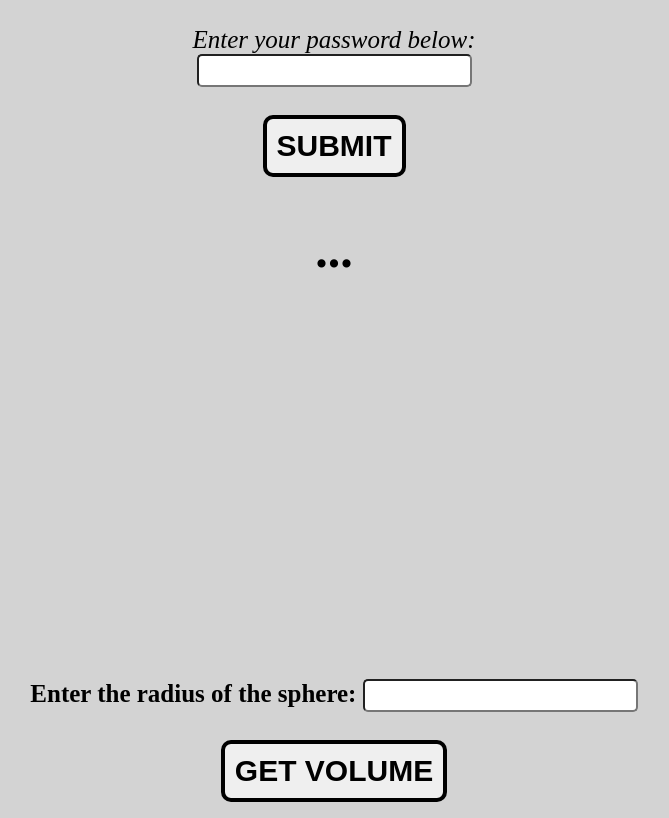
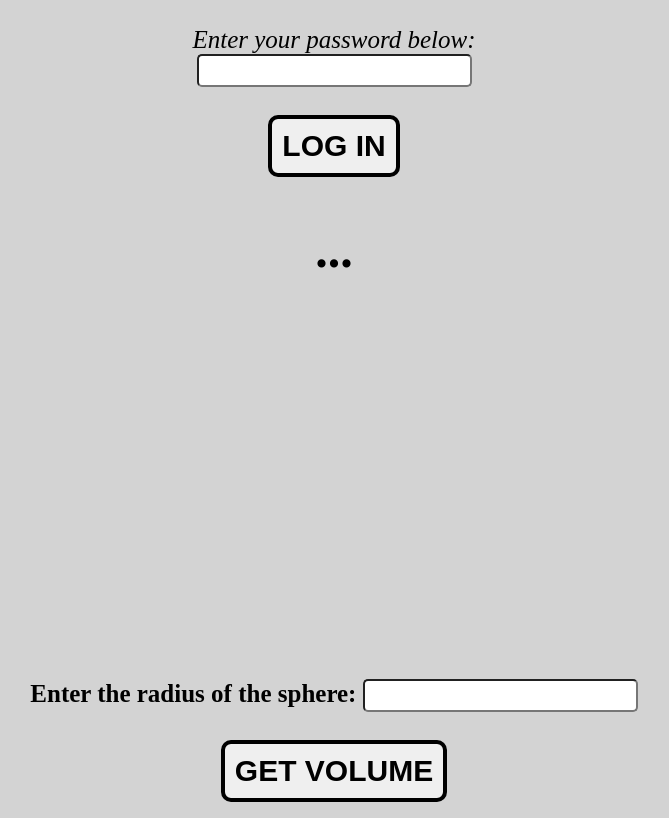
Before and after one commit to rmpolanco/TTP-Assignment-4, a plain HTML site: page index.html in a window 1280 px wide. Shown: the part 1391-2209 px from the top of the page, without its empty margins (306-975 px from the left). Drawn offline with Linux system fonts and the light colour scheme.

Commit message:
Minor stylistic update

```diff
--- a/index.html
+++ b/index.html
@@ -39,7 +39,7 @@
             <input type="password" name="pass">
             <br>
             <br>
-            <input type="submit" class="submitbtn" value="SUBMIT">
+                <input type="submit" class="submitbtn" value="LOG IN">
         </form>
         <h1>...</h1>
         <form id="volform">
```
